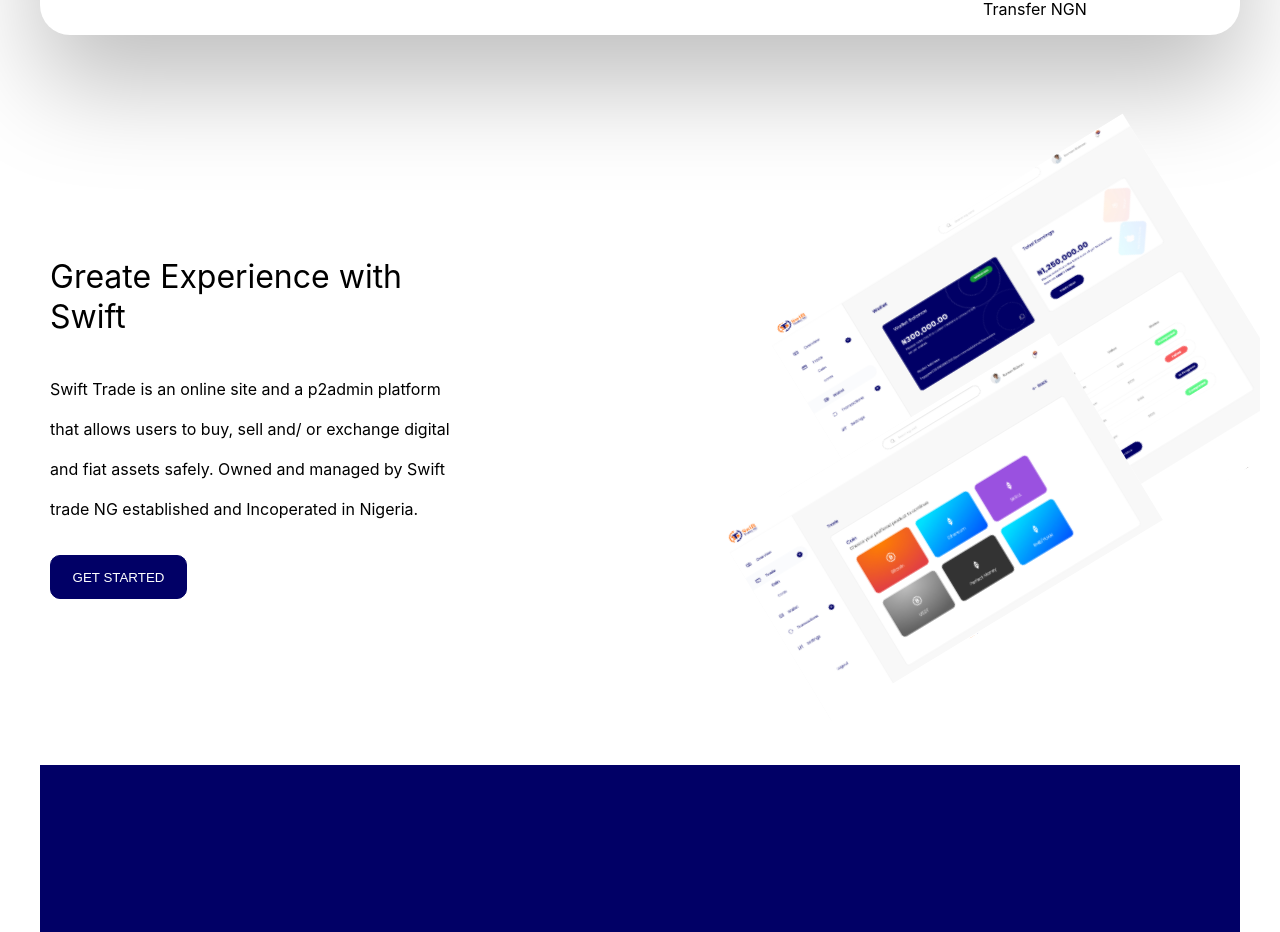
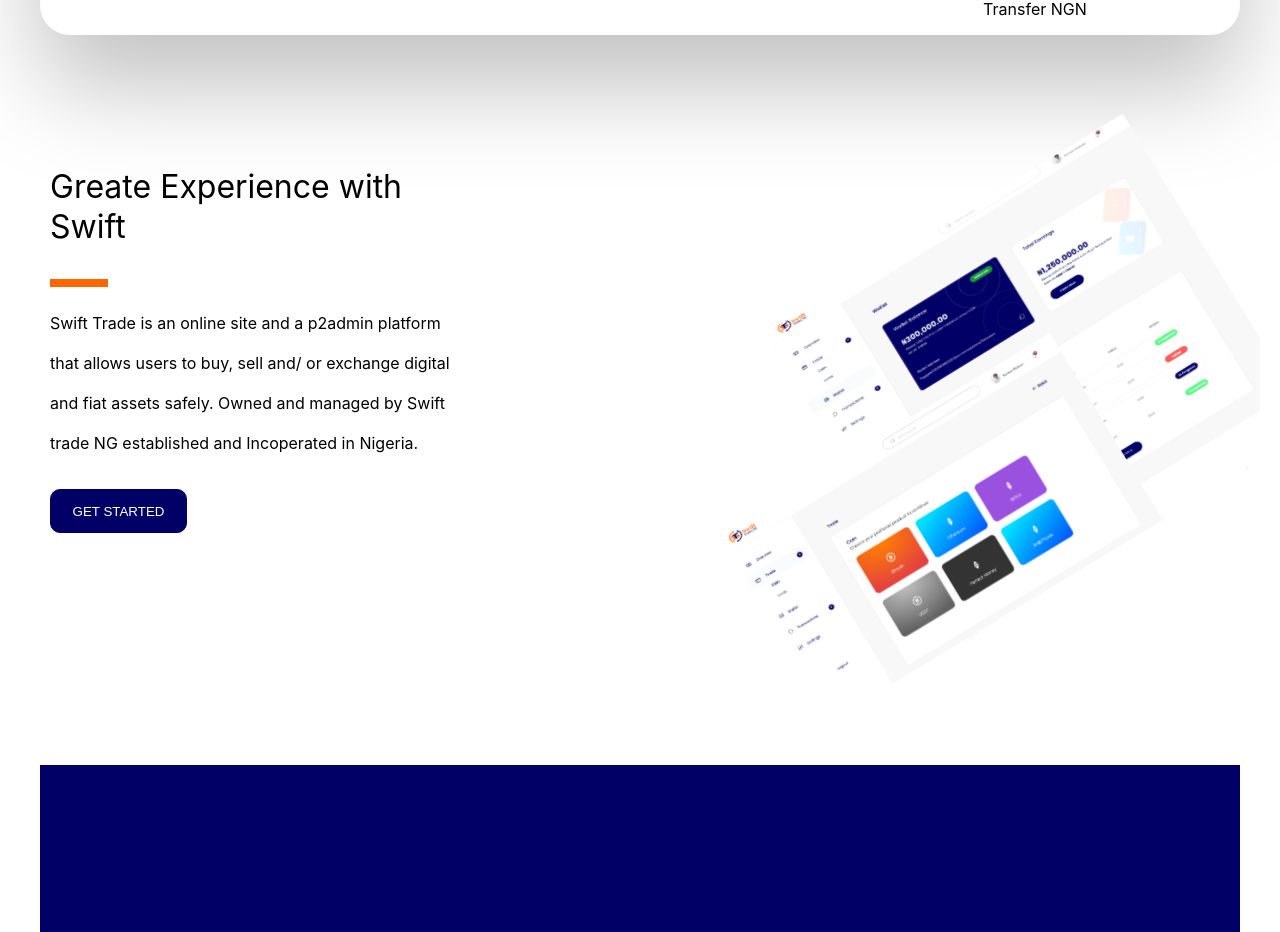
Before and after one commit to iamAbayomi/swift-trade-homepage, a React (Create React App) app: page / in a window 1280 px wide. Shown: the part 1190-2122 px from the top of the page. Built offline with nearby package versions, Linux system fonts and the light colour scheme.

Commit message:
feature: added orange bar to the great experience section

```diff
--- a/src/components/GreatExperience/GreatExperience.tsx
+++ b/src/components/GreatExperience/GreatExperience.tsx
@@ -11,6 +11,8 @@
                     <p className="medium-text" >
                         Greate Experience with Swift
                     </p>
+                    <div className="orange-bar"/>
+
                     <p className="body" >
                         Swift Trade is an online site and a p2admin platform that allows users to buy, sell and/ or
                         exchange digital and fiat assets safely.
@@ -34,8 +36,8 @@
 
 
 const FirstSection = styled.div `
-    max-width: 400px;
-    margin: 90px 0px 0px 0px;
+
+
 `
 
 const Image = styled.img`
```
